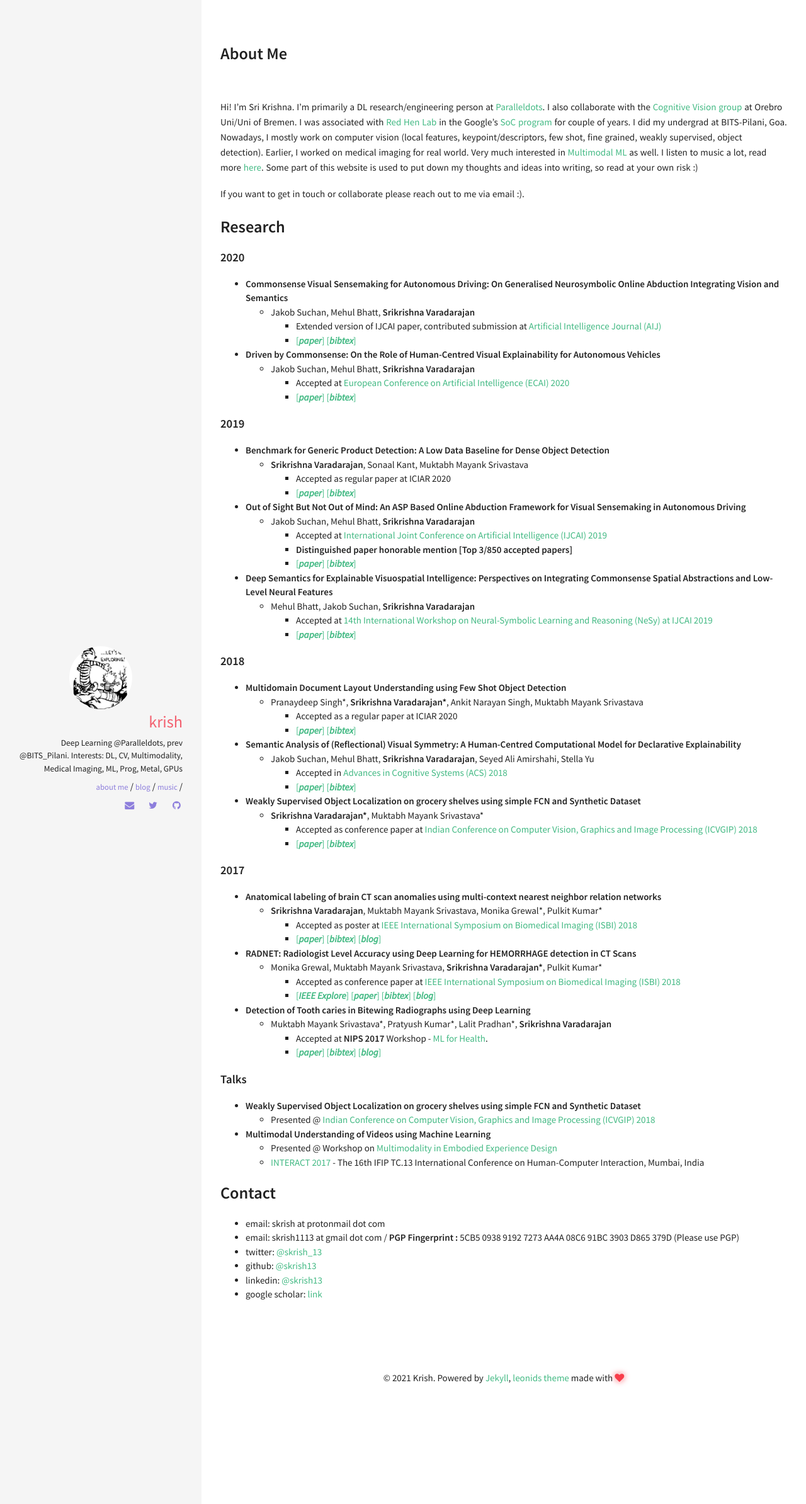
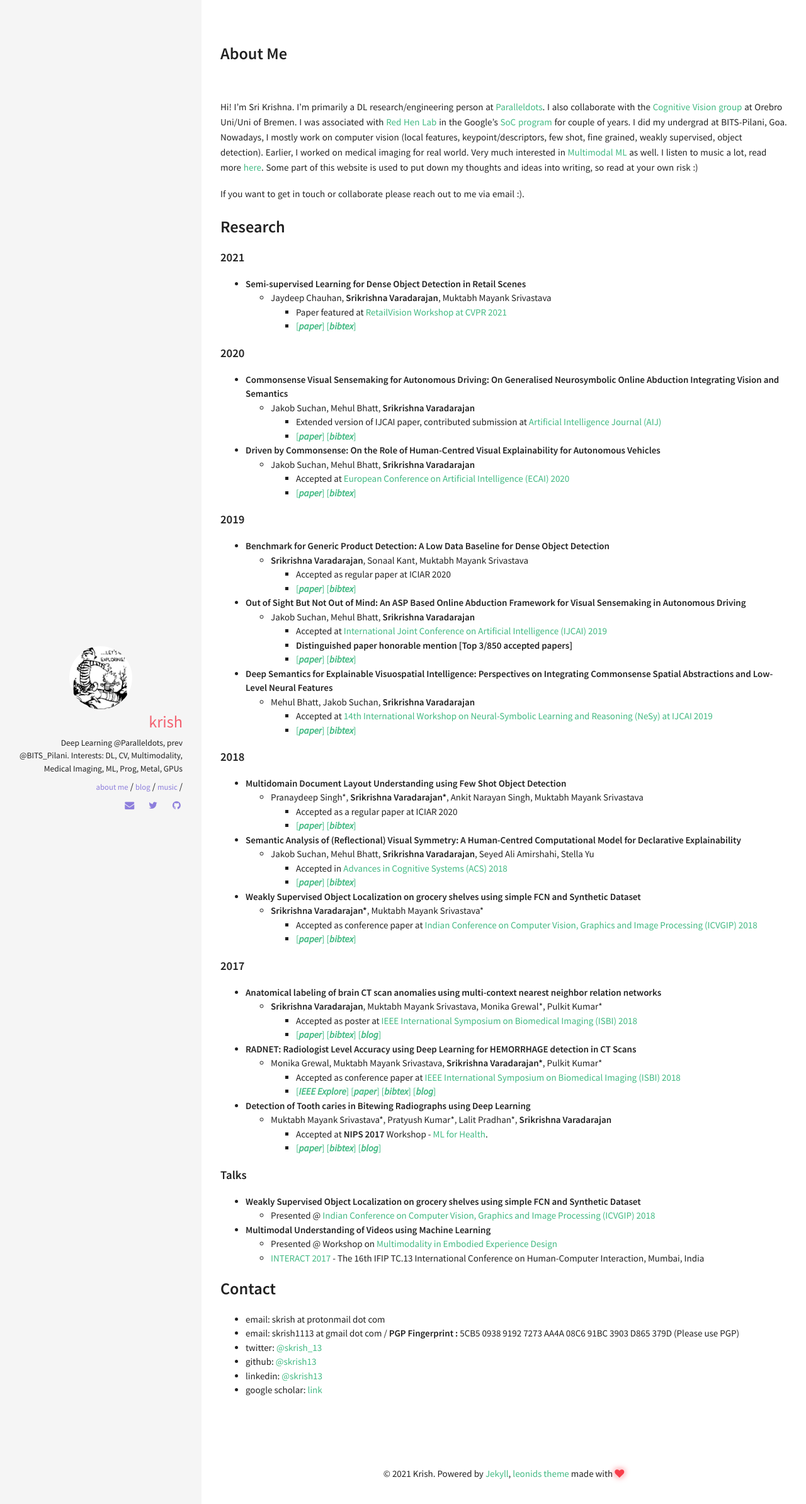
Before and after one commit to skrish13/skrish13.github.io, a Jekyll site: the page built from about.md, in a window 1280 px wide. Shown: the top 2388 px of the page at 63% size. Built offline with Jekyll 4.4.1, drawn with Linux system fonts in a browser that asks for light colours.

Commit message:
Update about.md

```diff
--- a/about.md
+++ b/about.md
@@ -10,13 +10,18 @@ If you want to get in touch or collaborate please reach out to me via email :).
 
 ## Research
 
+#### 2021
+- **Semi-supervised Learning for Dense Object Detection in Retail Scenes**
+  - Jaydeep Chauhan, **Srikrishna Varadarajan**, Muktabh Mayank Srivastava
+    - Paper featured at [RetailVision Workshop at CVPR 2021](https://retailvisionworkshop.github.io/)
+    - [[**_paper_**]](https://arxiv.org/abs/2107.02114) [[**_bibtex_**]](https://dblp.uni-trier.de/rec/journals/corr/abs-2107-02114.html?view=bibtex)
+
 #### 2020
 
 - **Commonsense Visual Sensemaking for Autonomous Driving: On Generalised Neurosymbolic Online Abduction Integrating Vision and Semantics**
   - Jakob Suchan, Mehul Bhatt, **Srikrishna Varadarajan**
     - Extended version of IJCAI paper, contributed submission at [Artificial Intelligence Journal (AIJ)](https://www.journals.elsevier.com/artificial-intelligence/)
     - [[**_paper_**]](https://arxiv.org/abs/2012.14359v1) [[**_bibtex_**]](http://dblp.org/rec/bibtex/journals/corr/abs-2012-14359)
-
 
 - **Driven by Commonsense: On the Role of Human-Centred Visual Explainability for Autonomous Vehicles**
   - Jakob Suchan, Mehul Bhatt, **Srikrishna Varadarajan**
```
